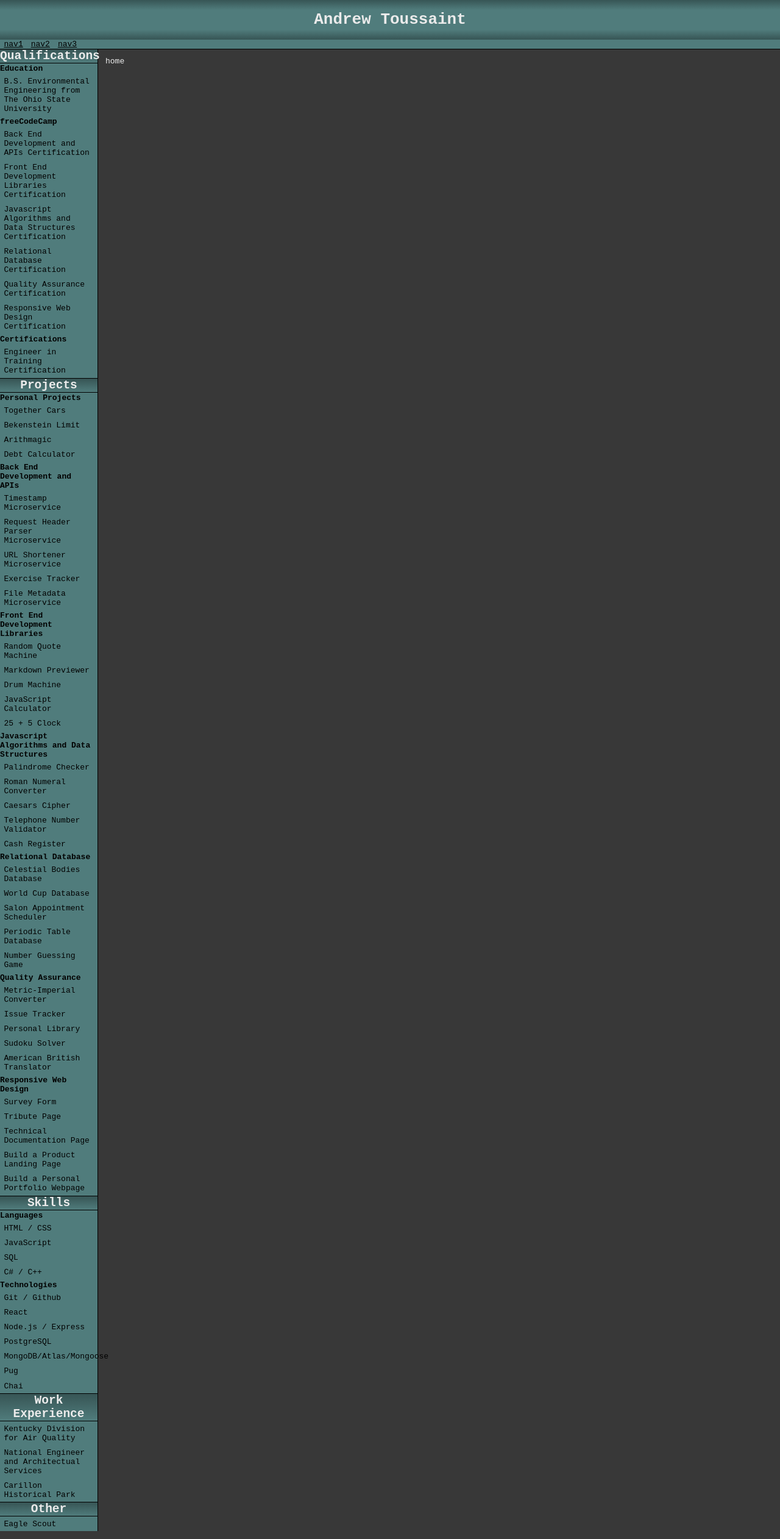
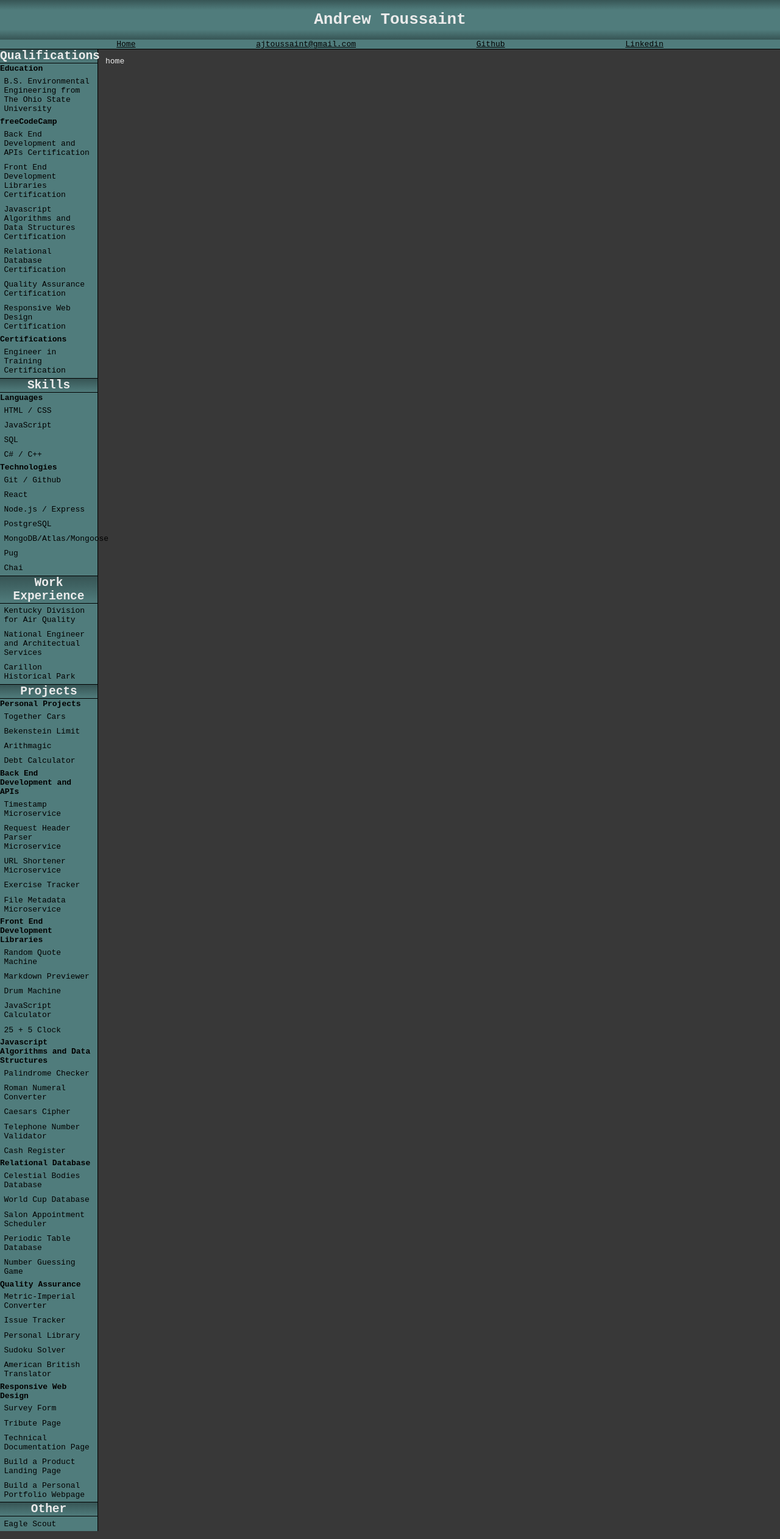
Before and after one commit to ajtoussaint/personal-website, a React (Create React App) app: page / in a window 1280 px wide. Shown: the whole page at 61% size. Built offline with nearby package versions, Linux system fonts and the light colour scheme.

Commit message:
feat: finished routes, began working on individual pages

```diff
--- a/src/App.css
+++ b/src/App.css
@@ -11,6 +11,10 @@ body a {
 body a:hover {
   color: gold;
   cursor: pointer;
+}
+body img {
+  height: auto;
+  max-width: 90%;
 }
 
 #root {
@@ -45,6 +49,8 @@ body a:hover {
   height: 1.5em;
   display: flex;
   color: black;
+  width: 100%;
+  justify-content: space-evenly;
 }
 #banner #bannerLinks a {
   padding: 0 0.5em;
--- a/src/App.js
+++ b/src/App.js
@@ -1,5 +1,6 @@
 import './App.css';
 import { Routes, Route, Link} from "react-router-dom";
+import OSU from "./components/OSU.component"
 
 function App() {
   return (
@@ -9,13 +10,14 @@ function App() {
           <h1>Andrew Toussaint</h1>
         </div>
         <div id='bannerLinks'>
-          <Link>nav1</Link>
-          <Link>nav2</Link>
-          <Link>nav3</Link>
+          <Link to="/">Home</Link>
+          <a href="mailto: ajtoussaint@gmail.com">ajtoussaint@gmail.com</a>
+          <a href="https://github.com/ajtoussaint">Github</a>
+          <a href="https://www.linkedin.com/in/andrew-toussaint-9a1411183">Linkedin</a>
         </div>
       </div>
       <div id="navigate">
-        <div className='navSec'>
+        <div id="navQualifications"className='navSec'>
           <h2>Qualifications</h2>
           <b>Education</b>
           <Link to="/qualifications/OSU">B.S. Environmental Engineering from The Ohio State University</Link>
@@ -29,75 +31,75 @@ function App() {
           <b>Certifications</b>
           <Link to="/qualifications/EIT">Engineer in Training Certification</Link>
         </div>
+        <div id="navSkills" className='navSec'>
+          <h2>Skills</h2>
+          <b>Languages</b>
+          <Link to="/skills/HTML">HTML / CSS</Link>
+          <Link to="/skills/JS">JavaScript</Link>
+          <Link to="/skills/SQL">SQL</Link>
+          <Link to="/skills/C">C# / C++</Link>
+          <b>Technologies</b>
+          <Link to="/skills/Git">Git / Github</Link>
+          <Link to="/skills/React">React</Link>
+          <Link to="/skills/Node">Node.js / Express</Link>
+          <Link to="/skills/PostgreSQL">PostgreSQL</Link>
+          <Link to="/skills/Mongo">MongoDB/Atlas/Mongoose</Link>
+          <Link to="/skills/Pug">Pug</Link>
+          <Link to="/skills/Chai">Chai</Link>
+        </div>
+        <div id="navWorkExperience" className='navSec'>
+          <h2>Work Experience</h2>
+          <Link to="/workExperience/DAQ">Kentucky Division for Air Quality</Link>
+          <Link to="/workExperience/NEAS">National Engineer and Architectual Services</Link>
+          <Link to="/workExperience/CHP">Carillon Historical Park</Link>
+        </div>
         <div id='navProjects' className='navSec'>
           <h2>Projects</h2>
           <b>Personal Projects</b>
-          <Link>Together Cars</Link>
-          <Link>Bekenstein Limit</Link>
-          <Link>Arithmagic</Link>
-          <Link>Debt Calculator</Link>
+          <Link to="/projects/TogetherCars">Together Cars</Link>
+          <Link to="/projects/Bekenstein">Bekenstein Limit</Link>
+          <Link to="/projects/Arithmagic">Arithmagic</Link>
+          <Link to="/projects/Debt">Debt Calculator</Link>
           <b>Back End Development and APIs</b>
-          <Link>Timestamp Microservice</Link>
-          <Link>Request Header Parser Microservice</Link>
-          <Link>URL Shortener Microservice</Link>
-          <Link>Exercise Tracker</Link>
-          <Link>File Metadata Microservice</Link>
+          <Link to="/projects/Timestamp">Timestamp Microservice</Link>
+          <Link to="/projects/Header">Request Header Parser Microservice</Link>
+          <Link to="/projects/URL">URL Shortener Microservice</Link>
+          <Link to="/projects/Exercise">Exercise Tracker</Link>
+          <Link to="/projects/Metadata">File Metadata Microservice</Link>
           <b>Front End Development Libraries</b>
-          <Link>Random Quote Machine</Link>
-          <Link>Markdown Previewer</Link>
-          <Link>Drum Machine</Link>
-          <Link>JavaScript Calculator</Link>
-          <Link>25 + 5 Clock</Link>
+          <Link to="/projects/Quote">Random Quote Machine</Link>
+          <Link to="/projects/Markdown">Markdown Previewer</Link>
+          <Link to="/projects/Drum">Drum Machine</Link>
+          <Link to="/projects/Calculator">JavaScript Calculator</Link>
+          <Link to="/projects/Clock">25 + 5 Clock</Link>
           <b>Javascript Algorithms and Data Structures</b>
-          <Link>Palindrome Checker</Link>
-          <Link>Roman Numeral Converter</Link>
-          <Link>Caesars Cipher</Link>
-          <Link>Telephone Number Validator</Link>
-          <Link>Cash Register</Link>
+          <Link to="/projects/Palindrome">Palindrome Checker</Link>
+          <Link to="/projects/Roman">Roman Numeral Converter</Link>
+          <Link to="/projects/Casesar">Caesars Cipher</Link>
+          <Link to="/projects/Telephone">Telephone Number Validator</Link>
+          <Link to="/projects/Cash">Cash Register</Link>
           <b>Relational Database</b>
-          <Link>Celestial Bodies Database</Link>
-          <Link>World Cup Database</Link>
-          <Link>Salon Appointment Scheduler</Link>
-          <Link>Periodic Table Database</Link>
-          <Link>Number Guessing Game</Link>
+          <Link to="/projects/Celestial">Celestial Bodies Database</Link>
+          <Link to="/projects/WC">World Cup Database</Link>
+          <Link to="/projects/Salon">Salon Appointment Scheduler</Link>
+          <Link to="/projects/Periodic">Periodic Table Database</Link>
+          <Link to="/projects/Guess">Number Guessing Game</Link>
           <b>Quality Assurance</b>
-          <Link>Metric-Imperial Converter</Link>
-          <Link>Issue Tracker</Link>
-          <Link>Personal Library</Link>
-          <Link>Sudoku Solver</Link>
-          <Link>American British Translator</Link>
+          <Link to="/projects/Convert">Metric-Imperial Converter</Link>
+          <Link to="/projects/Issue">Issue Tracker</Link>
+          <Link to="/projects/Library">Personal Library</Link>
+          <Link to="/projects/Sudoku">Sudoku Solver</Link>
+          <Link to="/projects/Translate">American British Translator</Link>
           <b>Responsive Web Design</b>
-          <Link>Survey Form</Link>
-          <Link>Tribute Page</Link>
-          <Link>Technical Documentation Page</Link>
-          <Link>Build a Product Landing Page</Link>
-          <Link>Build a Personal Portfolio Webpage</Link>
+          <Link to="/projects/Survey">Survey Form</Link>
+          <Link to="/projects/Tribute">Tribute Page</Link>
+          <Link to="/projects/Technical">Technical Documentation Page</Link>
+          <Link to="/projects/Product">Build a Product Landing Page</Link>
+          <Link to="/projects/Portfolio">Build a Personal Portfolio Webpage</Link>
         </div>
-        <div className='navSec'>
-          <h2>Skills</h2>
-          <b>Languages</b>
-          <Link>HTML / CSS</Link>
-          <Link>JavaScript</Link>
-          <Link>SQL</Link>
-          <Link>C# / C++</Link>
-          <b>Technologies</b>
-          <Link>Git / Github</Link>
-          <Link>React</Link>
-          <Link>Node.js / Express</Link>
-          <Link>PostgreSQL</Link>
-          <Link>MongoDB/Atlas/Mongoose</Link>
-          <Link>Pug</Link>
-          <Link>Chai</Link>
-        </div>
-        <div className='navSec'>
-          <h2>Work Experience</h2>
-          <Link>Kentucky Division for Air Quality</Link>
-          <Link>National Engineer and Architectual Services</Link>
-          <Link>Carillon Historical Park</Link>
-        </div>
-        <div className='navSec'>
+        <div id="navOther" className='navSec'>
           <h2>Other</h2>
-          <Link>Eagle Scout</Link>
+          <Link to="/Eagle">Eagle Scout</Link>
         </div>
       </div>
       <div id="main">
@@ -107,8 +109,8 @@ function App() {
           element={<div>home</div>}
           />
           <Route
-          path="/red"
-          element={<div>red</div>}
+          path="/qualifications/OSU"
+          element={<OSU />}
           />
         </Routes>
       </div>
--- /dev/null
+++ b/src/components/OSU.component.js
@@ -0,0 +1,16 @@
+import logo from '../images/OSU.jpg'
+
+export default function OSU(props){
+
+    return(
+        <div id="OSUWrapper">
+            <div id="OSUimages">
+                <img id="OSULogo" src={logo} alt="Go Bucks!"/>
+                <img id="OSUDiploma" src="#"/>
+            </div>
+            <p>I attended <b>The</b> Ohio State Universtiy from autumn of 2017
+            to Spring of 2021, Graduating with a Bachelors of Science in
+            Environmental Engineering. While a student,  </p>
+        </div>
+    )
+}
--- a/src/styles.scss
+++ b/src/styles.scss
@@ -19,6 +19,10 @@ body{
         }
     }
     margin:0;
+    img{
+        height:auto;
+        max-width: 90%;
+    }
 }
 
 #root{
@@ -52,6 +56,8 @@ body{
         height: 1.5em;
         display: flex;
         color:black;
+        width:100%;
+        justify-content: space-evenly;
         a{
             padding:0 0.5em;
         }
```
Also changed, not shown: src/images/OSU.jpg (added), src/images/logo192.png (added).
